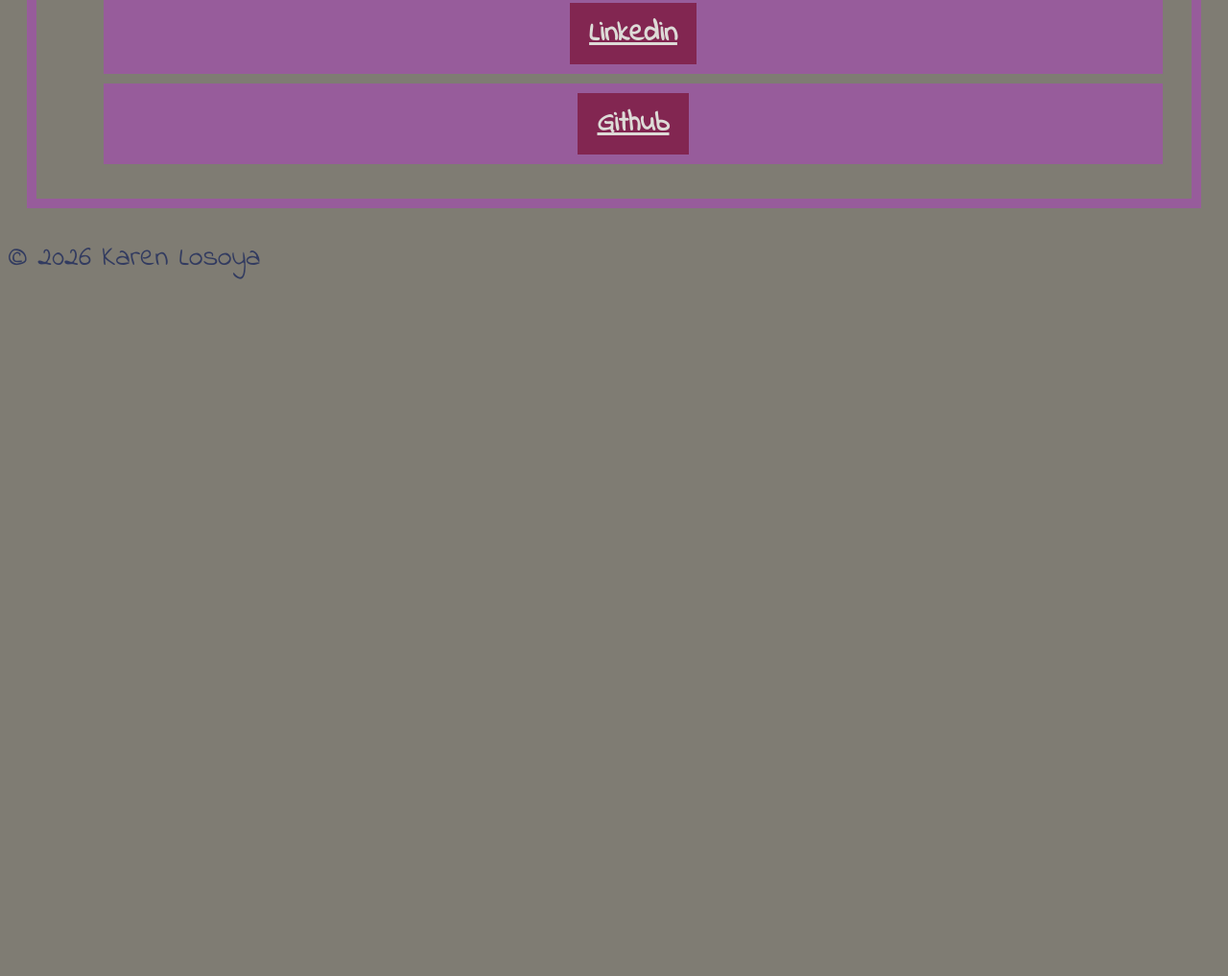
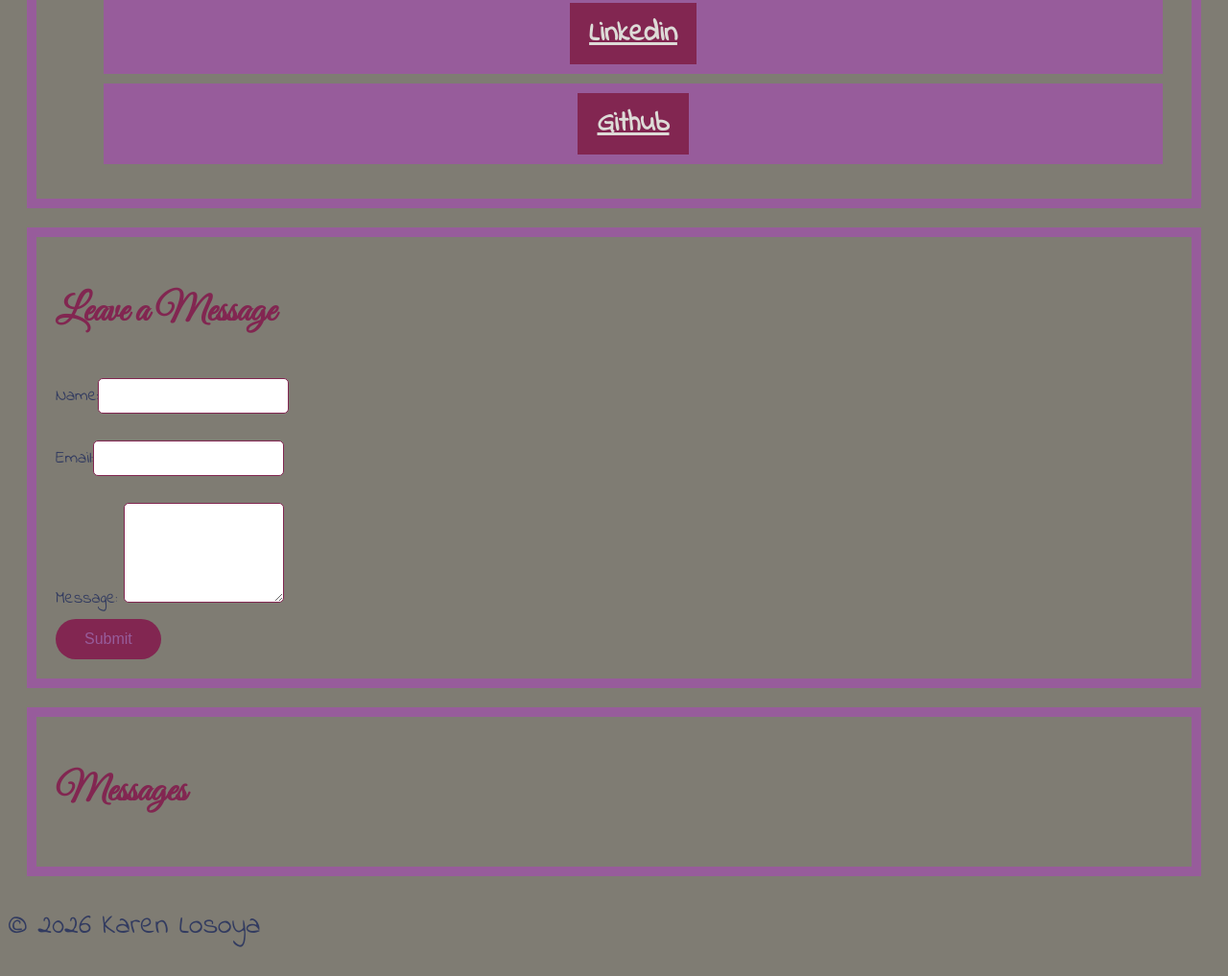
Before and after one commit to Edith56533/Karen-Losoya-26.2, a plain HTML site: page index.html in a window 1280 px wide. Shown: the part 1671-2688 px from the top of the page at 96% size. Before the commit the page ends 1992 px from the top, so only its background shows below. Drawn offline with Linux system fonts and the light colour scheme.

Commit message:
form and functionality added

```diff
--- a/css/index.css
+++ b/css/index.css
@@ -104,4 +104,43 @@ li{
     padding: 10px 20px;
     font-family: "Indie Flower", sans-serif;
     font-size: 20px;
+
 }
+
+#leaveMessage form label {
+    display: block;
+    font-family: "Indie Flower", sans-serif;
+    font-size: 18px;
+    color: var(--navy);
+    margin-bottom: 8px;
+}
+
+
+#leaveMessage form input{
+    padding: 10px 10px;
+    border: 1px solid var(--burgundy);
+    margin: 10px 0px;
+    transition: all .2s;
+    border-radius: 5px;
+}
+
+#leaveMessage form textarea {
+    margin-top: 10px;
+    border: 1px solid var(--burgundy);
+    padding: 0px 10px;
+    padding-top: 10px;
+    padding-bottom: 50px;
+    font-family: "Indie Flower", sans-serif;
+    font-size: 14px;
+    border-radius: 5px;
+}
+
+#leaveMessage button {
+    padding: 12px 30px;
+    border: none;
+    border-radius: 55px;
+    background: var(--burgundy);
+    color: var(--lilac);
+    font-size: 16px;
+    cursor: pointer;
+}
--- a/index.html
+++ b/index.html
@@ -20,6 +20,7 @@
         <a href="#skills">Skills</a>
         <a href="#Projects">Projects</a>
         <a href="#Connect">Connect</a>
+        <a href="#leaveMessage">Leave a Message</a>
     </nav>
     <h1> Karen Losoya</h1>
     <section id="About">
@@ -71,6 +72,20 @@
     <li><a href="https://github.com/Edith56533/Karen-Losoya-26.2" >Github</a></li>
 </ul>
     </section>
+     <section id="leaveMessage">
+        <h2>Leave a Message</h2>
+            <form name = "leave_message">
+            <label>Name:<input name="usersName" type="text" required></label>
+            <label>Email:<input name="usersEmail" type="email" required></label>
+            <label>Message: <textarea name="usersMessage" required></textarea></label>
+            <button type = "submit">Submit</button>
+        </form>
+    </section>
+
+    <section id="messages">
+        <h2>Messages</h2>
+        <ul></ul>
+    </section>
 
     <script src="js/index.js"></script>
 </body>
--- a/js/index.js
+++ b/js/index.js
@@ -16,5 +16,31 @@ for (let i = 0; i< skills.length; i++){
     let skill = document.createElement('li')
     skill.innerHTML = skills[i]
     skillsList.appendChild(skill)
+}
 
-}
+let messageForm = document.querySelector('[name="leave_message"]')
+messageForm.addEventListener('submit', function(event){
+event.preventDefault()
+let name = event.target.usersName.value
+let email = event.target.usersEmail.value
+let message = event.target.usersMessage.value
+
+console.log(name, email, message)
+
+let messageList = document.querySelector('#messages ul')
+let newMessage = document.createElement('li')
+newMessage.innerHTML = `<a href = "mailto:${name}">${email}</a> <span>${message}</span>`
+
+messageList.appendChild(newMessage)
+
+let removeButton = document.createElement('button')
+removeButton.innerHTML = 'Remove'
+removeButton.addEventListener('click', function(){
+    let entry = this.parentNode
+    entry.remove()
+})
+
+newMessage.appendChild(removeButton)
+
+messageForm.reset()
+})
```
